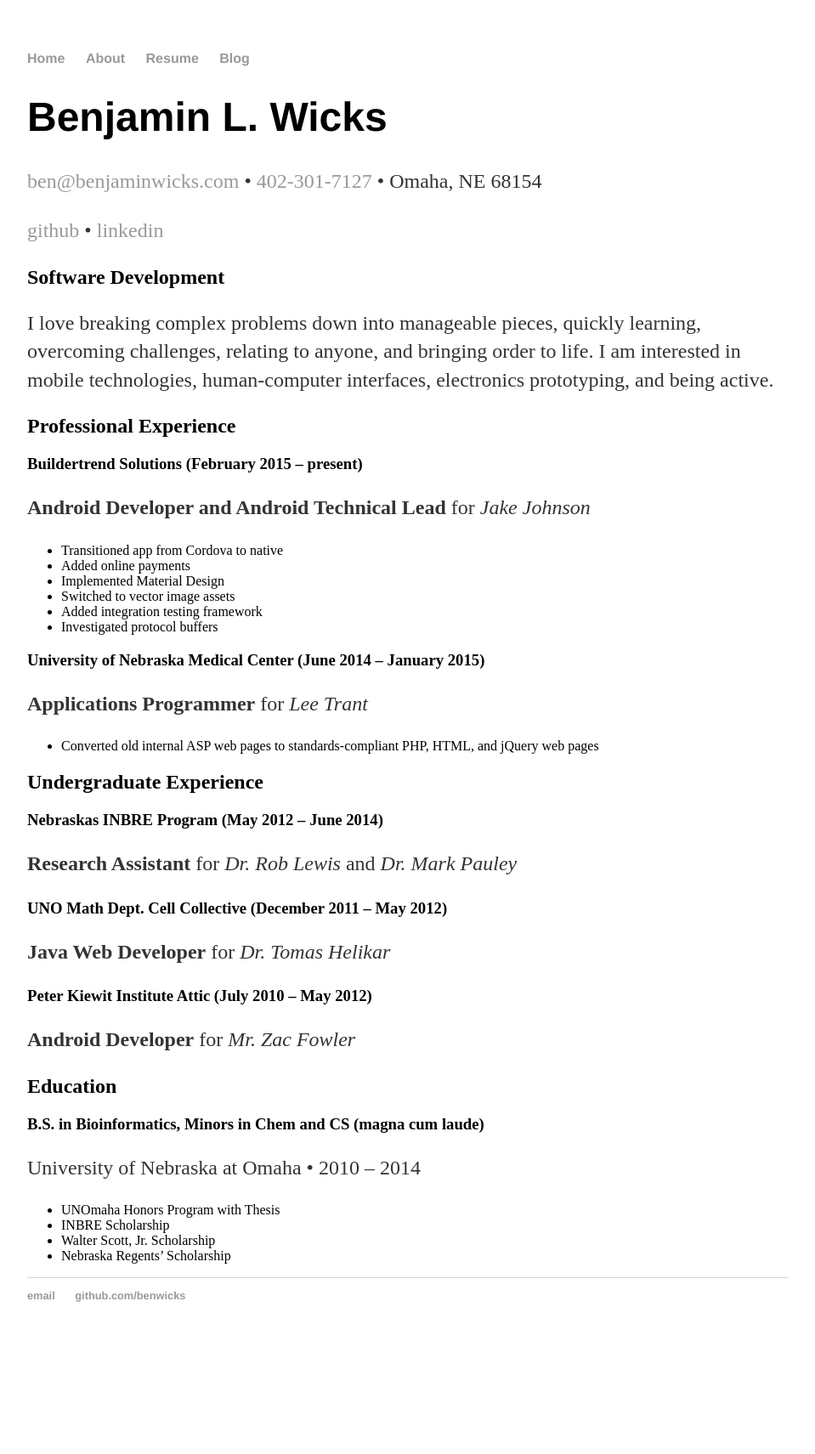
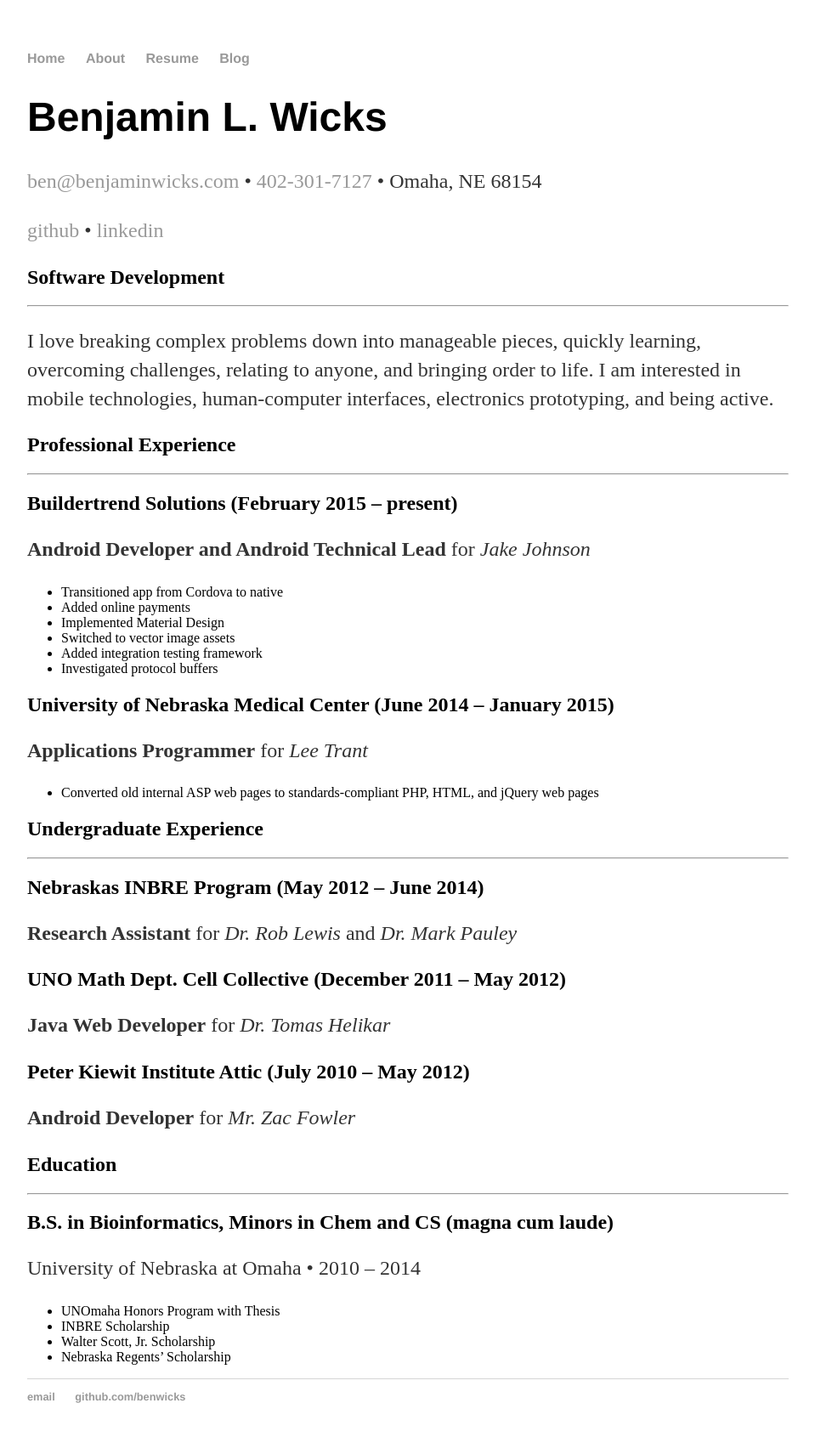
Before and after one commit to benwicks/benwicks.github.io, a Jekyll site: the page built from resume/index.md, in a window 1280 px wide. Shown: the whole page at 85% size, without its empty margins (160-1119 px from the left). Built offline with Jekyll 4.4.1, drawn with Linux system fonts in a browser that asks for light colours; our own code applies the rules of GitHub Pages for plain Markdown files; before the commit the page ends 1592 px from its top, so only the background shows below that.

```diff
--- a/resume/index.md
+++ b/resume/index.md
@@ -8,13 +8,13 @@ title: My Resume
 
 [github](https://github.com/benwicks) • [linkedin](https://www.linkedin.com/in/benjaminwicks/)
 
-Software Development
+## Software Development
 ---
 I love breaking complex problems down into manageable pieces, quickly learning, overcoming challenges, relating to anyone, and bringing order to life. I am interested in mobile technologies, human-computer interfaces, electronics prototyping, and being active.
 
-Professional Experience
+## Professional Experience
 ---
-### Buildertrend Solutions (February 2015 – present)
+## Buildertrend Solutions (February 2015 – present)
 **Android Developer and Android Technical Lead** for *Jake Johnson*
 - Transitioned app from Cordova to native
 - Added online payments
@@ -23,22 +23,22 @@ Professional Experience
 - Added integration testing framework
 - Investigated protocol buffers
 
-### University of Nebraska Medical Center (June 2014 – January 2015)
+## University of Nebraska Medical Center (June 2014 – January 2015)
 **Applications Programmer** for *Lee Trant*
 - Converted old internal ASP web pages to standards-compliant PHP, HTML, and jQuery web pages
 
-Undergraduate Experience
+## Undergraduate Experience
 ---
-### Nebraskas INBRE Program (May 2012 – June 2014)
+## Nebraskas INBRE Program (May 2012 – June 2014)
 **Research Assistant** for *Dr. Rob Lewis* and *Dr. Mark Pauley*
-### UNO Math Dept. Cell Collective (December 2011 – May 2012)
+## UNO Math Dept. Cell Collective (December 2011 – May 2012)
 **Java Web Developer** for *Dr. Tomas Helikar*
-### Peter Kiewit Institute Attic (July 2010 – May 2012)
+## Peter Kiewit Institute Attic (July 2010 – May 2012)
 **Android Developer** for *Mr. Zac Fowler*
 
-Education
+## Education
 ---
-### B.S. in Bioinformatics, Minors in Chem and CS (magna cum laude)
+## B.S. in Bioinformatics, Minors in Chem and CS (magna cum laude)
 University of Nebraska at Omaha • 2010 – 2014
 - UNOmaha Honors Program with Thesis
 - INBRE Scholarship
```
